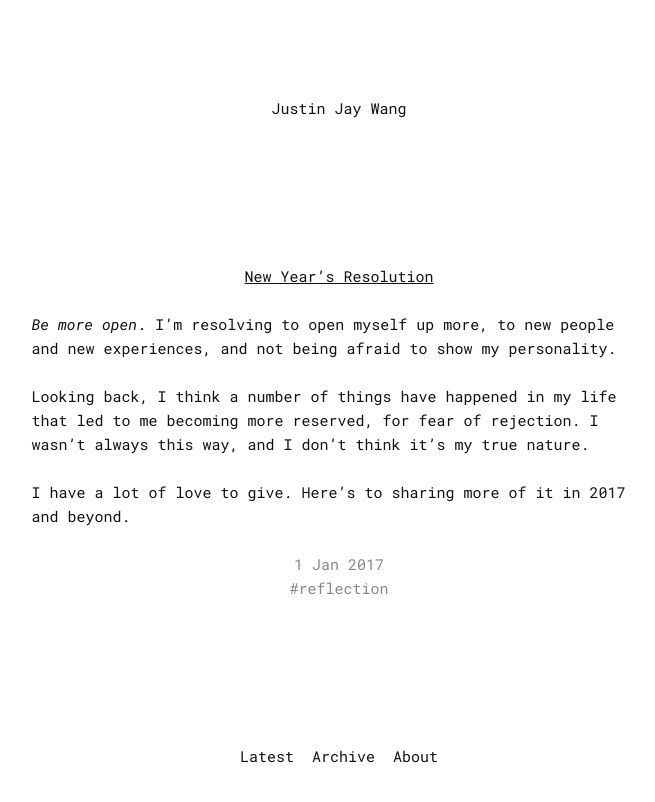
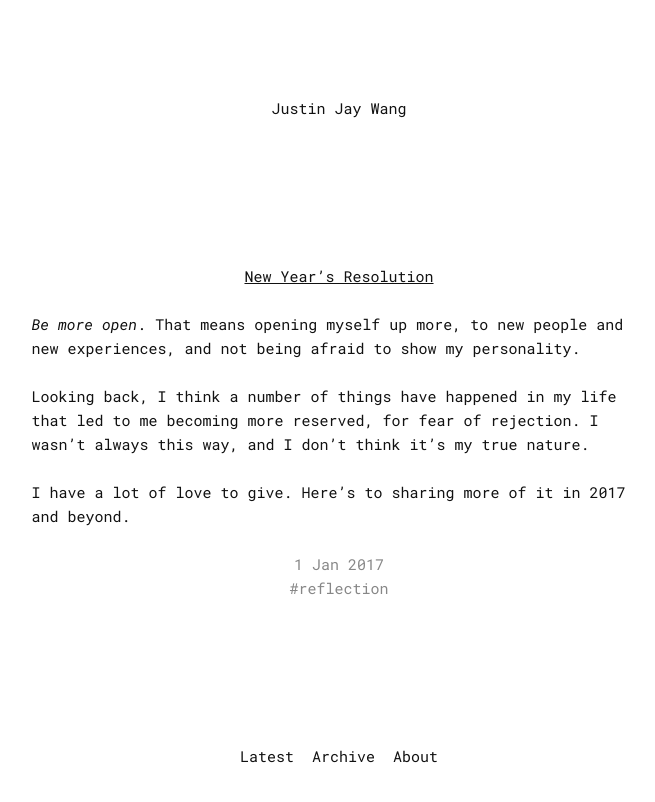
Before and after one commit to justinjaywang/blog, a Jekyll site: the page built from _posts/2017-01-01-resolution.markdown, in a window 1280 px wide. Shown: the top 802 px of the page, without its empty margins (301-956 px from the left). Built offline with Jekyll 4.4.1, drawn with Linux system fonts in a browser that asks for light colours.

Commit message:
content edit

```diff
--- a/_posts/2017-01-01-resolution.markdown
+++ b/_posts/2017-01-01-resolution.markdown
@@ -5,7 +5,7 @@ tags:
 - reflection
 ---
 
-*Be more open*. I'm resolving to open myself up more, to new people and new experiences, and not being afraid to show my personality.
+*Be more open*. That means opening myself up more, to new people and new experiences, and not being afraid to show my personality.
 
 Looking back, I think a number of things have happened in my life that led to me becoming more reserved, for fear of rejection. I wasn't always this way, and I don't think it's my true nature.
 
```
